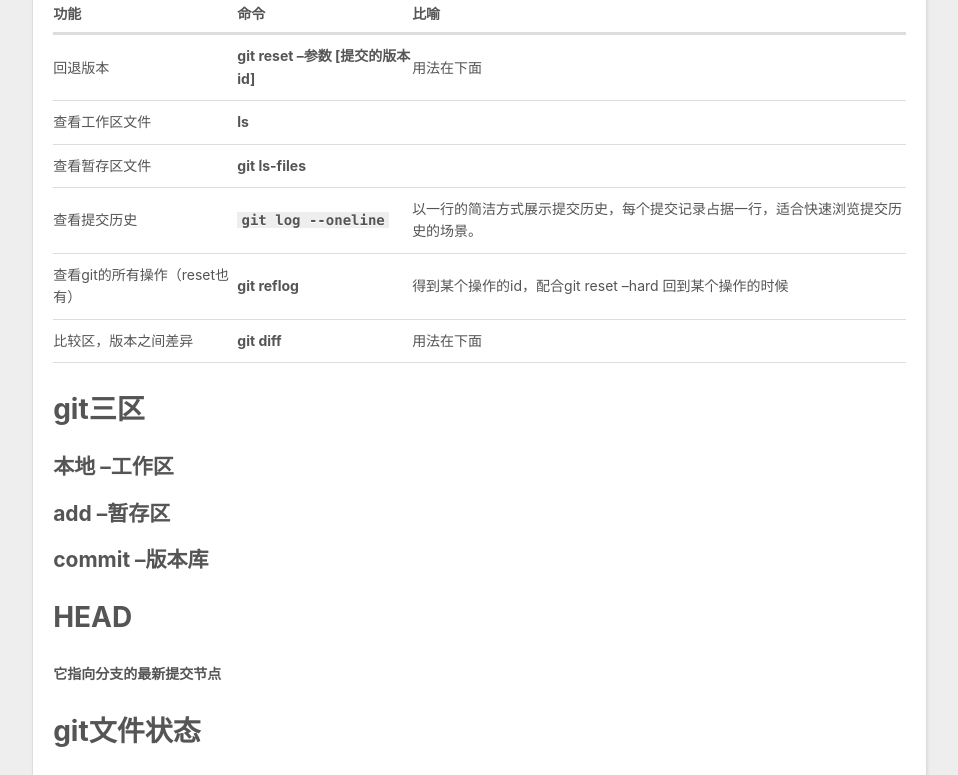
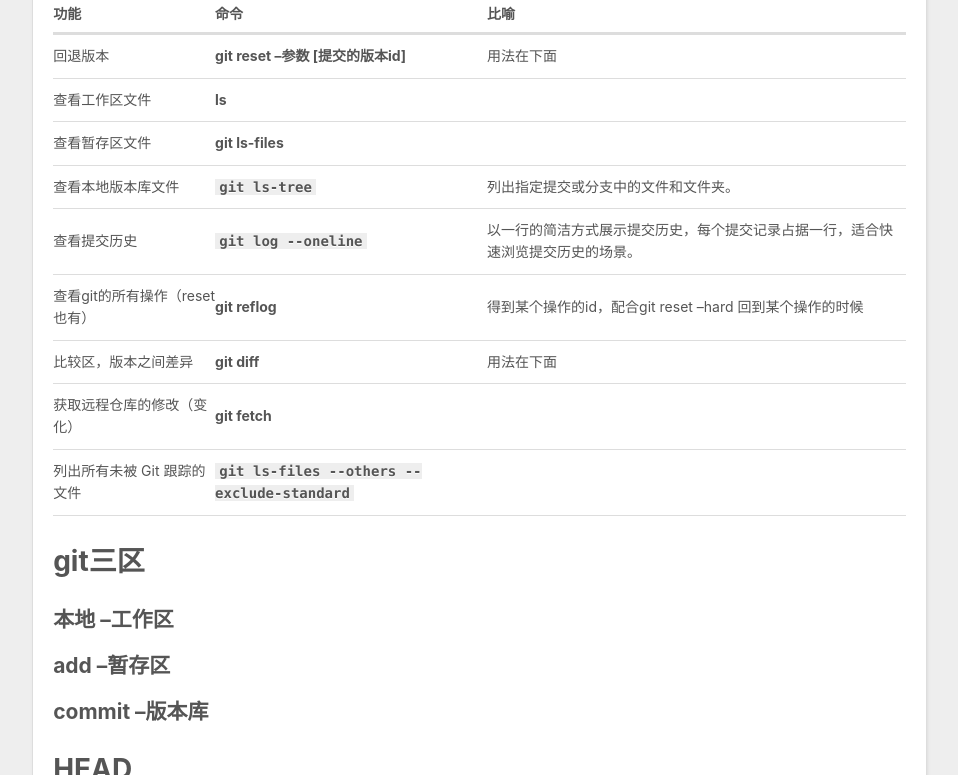
Before and after one commit to Tsuki-Echo/echo_blog, a plain HTML site: page 2025/01/16/git相关操作/index.html in a window 1280 px wide. Shown: the part 1365-2140 px from the top of the page, without its empty margins (8-966 px from the left). Drawn offline with Linux system fonts and the light colour scheme.

Commit message:
second update

```diff
--- a/2025/01/16/git相关操作/index.html
+++ b/2025/01/16/git相关操作/index.html
@@ -6,20 +6,21 @@
 
   <title>git相关操作 | Hexo</title>
   <meta name="viewport" content="width=device-width, initial-scale=1, shrink-to-fit=no">
-  <meta name="description" content="Git常用命令速查表      功能 命令 比喻    回退版本 git reset –参数 [提交的版本id] 用法在下面   查看工作区文件 ls    查看暂存区文件 git ls-files    查看提交历史 git log --oneline 以一行的简洁方式展示提交历史，每个提交记录占据一行，适合快速浏览提交历史的场景。   查看git的所有操作（reset也有） git reflo">
+  <meta name="description" content="Git常用命令速查表      功能 命令 比喻    回退版本 git reset –参数 [提交的版本id] 用法在下面   查看工作区文件 ls    查看暂存区文件 git ls-files    查看本地版本库文件 git ls-tree 列出指定提交或分支中的文件和文件夹。   查看提交历史 git log --oneline 以一行的简洁方式展示提交历史，每个提交记录占据一行，适合快">
 <meta property="og:type" content="article">
 <meta property="og:title" content="git相关操作">
 <meta property="og:url" content="http://example.com/2025/01/16/git%E7%9B%B8%E5%85%B3%E6%93%8D%E4%BD%9C/index.html">
 <meta property="og:site_name" content="Hexo">
-<meta property="og:description" content="Git常用命令速查表      功能 命令 比喻    回退版本 git reset –参数 [提交的版本id] 用法在下面   查看工作区文件 ls    查看暂存区文件 git ls-files    查看提交历史 git log --oneline 以一行的简洁方式展示提交历史，每个提交记录占据一行，适合快速浏览提交历史的场景。   查看git的所有操作（reset也有） git reflo">
+<meta property="og:description" content="Git常用命令速查表      功能 命令 比喻    回退版本 git reset –参数 [提交的版本id] 用法在下面   查看工作区文件 ls    查看暂存区文件 git ls-files    查看本地版本库文件 git ls-tree 列出指定提交或分支中的文件和文件夹。   查看提交历史 git log --oneline 以一行的简洁方式展示提交历史，每个提交记录占据一行，适合快">
 <meta property="og:locale" content="en_US">
 <meta property="og:image" content="https://s2.loli.net/2025/01/16/7o1D4plTuaci2FB.png">
 <meta property="og:image" content="https://s2.loli.net/2025/01/16/1x69elIzhJuOm3D.png">
 <meta property="og:image" content="https://s2.loli.net/2025/01/26/homS83kOceYxlA4.png">
 <meta property="og:image" content="https://s2.loli.net/2025/01/27/EoqaRyuV46BkWGm.png">
 <meta property="og:image" content="https://s2.loli.net/2025/01/27/uqOnLTNRbe8sMZi.png">
+<meta property="og:image" content="https://s2.loli.net/2025/01/27/9bWyZKdsDSaP4YX.png">
 <meta property="article:published_time" content="2025-01-15T18:47:51.000Z">
-<meta property="article:modified_time" content="2025-01-26T17:25:03.151Z">
+<meta property="article:modified_time" content="2025-01-31T16:32:36.600Z">
 <meta property="article:author" content="John Doe">
 <meta property="article:tag" content="git">
 <meta name="twitter:card" content="summary">
@@ -127,6 +128,11 @@
 <td align="center"></td>
 </tr>
 <tr>
+<td align="center">查看本地版本库文件</td>
+<td align="center"><strong><code>git ls-tree</code></strong></td>
+<td align="center">列出指定提交或分支中的文件和文件夹。</td>
+</tr>
+<tr>
 <td align="center">查看提交历史</td>
 <td align="center"><strong><code>git log --oneline</code></strong></td>
 <td align="center">以一行的简洁方式展示提交历史，每个提交记录占据一行，适合快速浏览提交历史的场景。</td>
@@ -140,6 +146,16 @@
 <td align="center">比较区，版本之间差异</td>
 <td align="center"><strong>git diff</strong></td>
 <td align="center">用法在下面</td>
+</tr>
+<tr>
+<td align="center">获取远程仓库的修改（变化）</td>
+<td align="center"><strong>git fetch</strong></td>
+<td align="center"></td>
+</tr>
+<tr>
+<td align="center">列出所有未被 Git 跟踪的文件</td>
+<td align="center"><strong><code>git ls-files --others --exclude-standard</code></strong></td>
+<td align="center"></td>
 </tr>
 </tbody></table>
 <h1 id="git三区"><a href="#git三区" class="headerlink" title="git三区"></a>git三区</h1><h2 id="本地-–工作区"><a href="#本地-–工作区" class="headerlink" title="本地 –工作区"></a>本地 –工作区</h2><h2 id="add-–暂存区"><a href="#add-–暂存区" class="headerlink" title="add –暂存区"></a>add –暂存区</h2><h2 id="commit-–版本库"><a href="#commit-–版本库" class="headerlink" title="commit –版本库"></a>commit –版本库</h2><h1 id="HEAD"><a href="#HEAD" class="headerlink" title="HEAD"></a>HEAD</h1><p><strong>它指向分支的最新提交节点</strong></p>
@@ -164,6 +180,7 @@
 <h2 id="git-diff-HEAD-数字-HEAD"><a href="#git-diff-HEAD-数字-HEAD" class="headerlink" title="git diff HEAD~[数字] HEAD"></a>git diff HEAD~[数字] HEAD</h2><p><strong>比较上一(数字代表前几个版本)个版本和当前最新版本之间的差异</strong></p>
 <p><strong>还可以在后面加[文件名]表示只比较某个文件的差异内容</strong></p>
 <p><strong>也可以查看两个分支之间的差异</strong></p>
+<p><img src="https://s2.loli.net/2025/01/27/9bWyZKdsDSaP4YX.png" alt="image-20250127012524706"></p>
 
 
     </div>
```
Also changed, not shown: index.html (+16 -0 lines).
